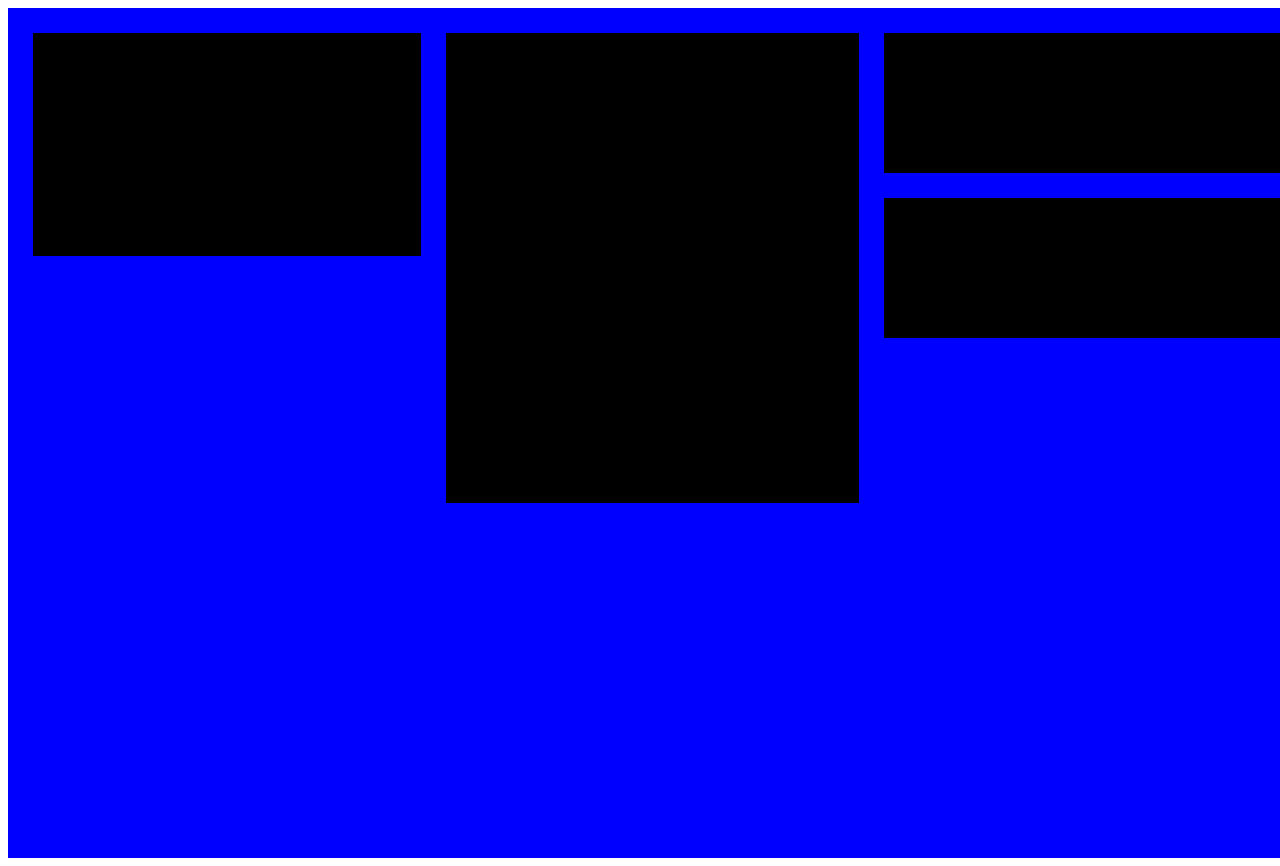
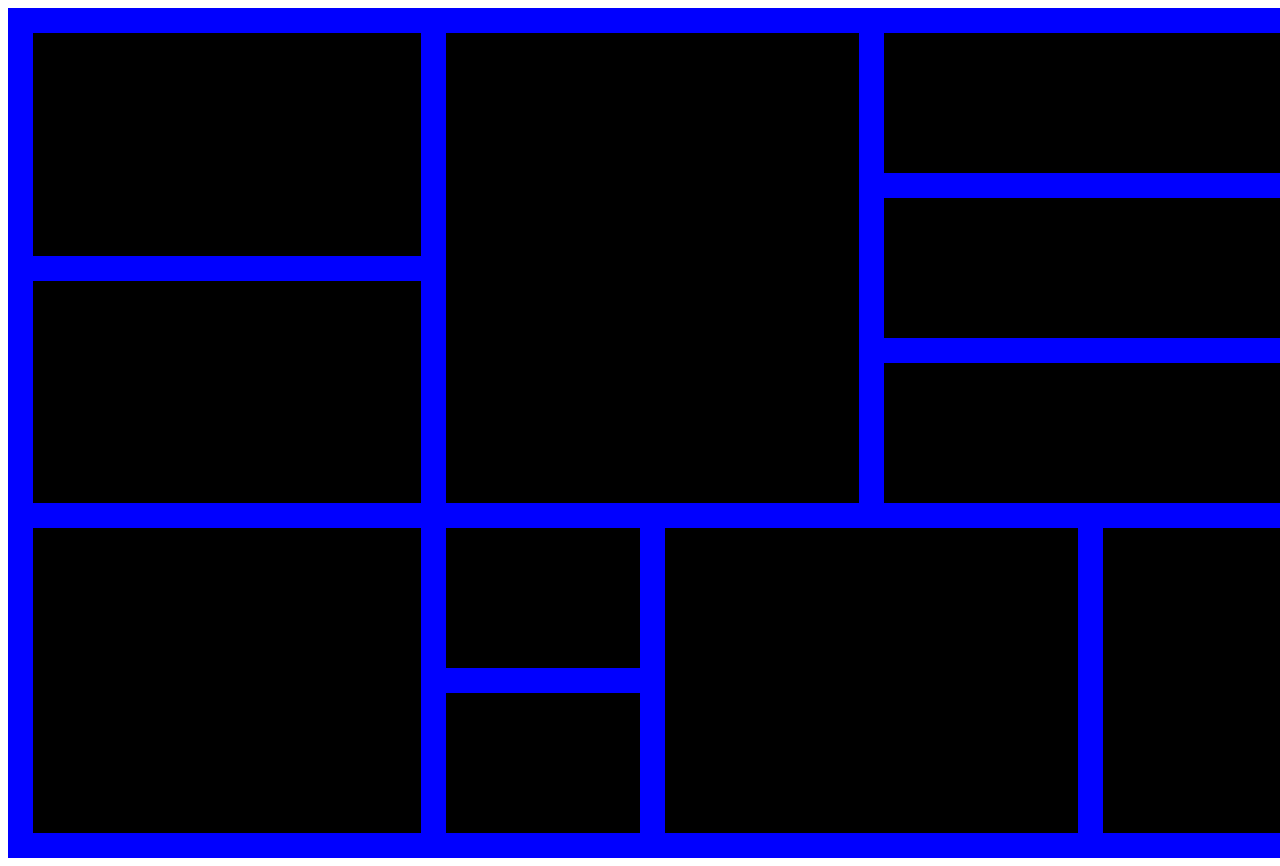
Before and after one commit to susanslevanay/css-grid, a plain HTML site: page index.html in a window 1280 px wide. Shown: the top 866 px of the page. Drawn offline with Linux system fonts and the light colour scheme.

Commit message:
11/11 containers done

```diff
--- a/styles/index.css
+++ b/styles/index.css
@@ -35,5 +35,38 @@
         grid-column: 4 / 6;
     }
     .fifth {
+        background-color: black;
+        grid-row: 5 / 7;
+        grid-column: 4 / 6;
+    }
+    .sixth {
+        background-color: black;
+        grid-row: 4 / 7;
+        grid-column: 1 / 2;
+  }
+  .seventh {
+    background-color: black;
+    grid-row: 7 / 11;
+    grid-column: 1 / 2;
 
-    }
+  }
+  .eight {
+    background-color: black;
+    grid-row: 7 / 9;
+    grid-column: 2 / 3;
+  }
+  .ninth {
+    background-color: black;
+    grid-row: 9 / 11;
+    grid-column: 2 / 3;
+  }
+  .tenth {
+    background-color: black;
+    grid-row: 7 / 11;
+    grid-column: 3 / 5;
+  }
+  .eleventh {
+    background-color: black;
+    grid-row: 7 / 11;
+    grid-column: 5 / 6;
+  }
```
